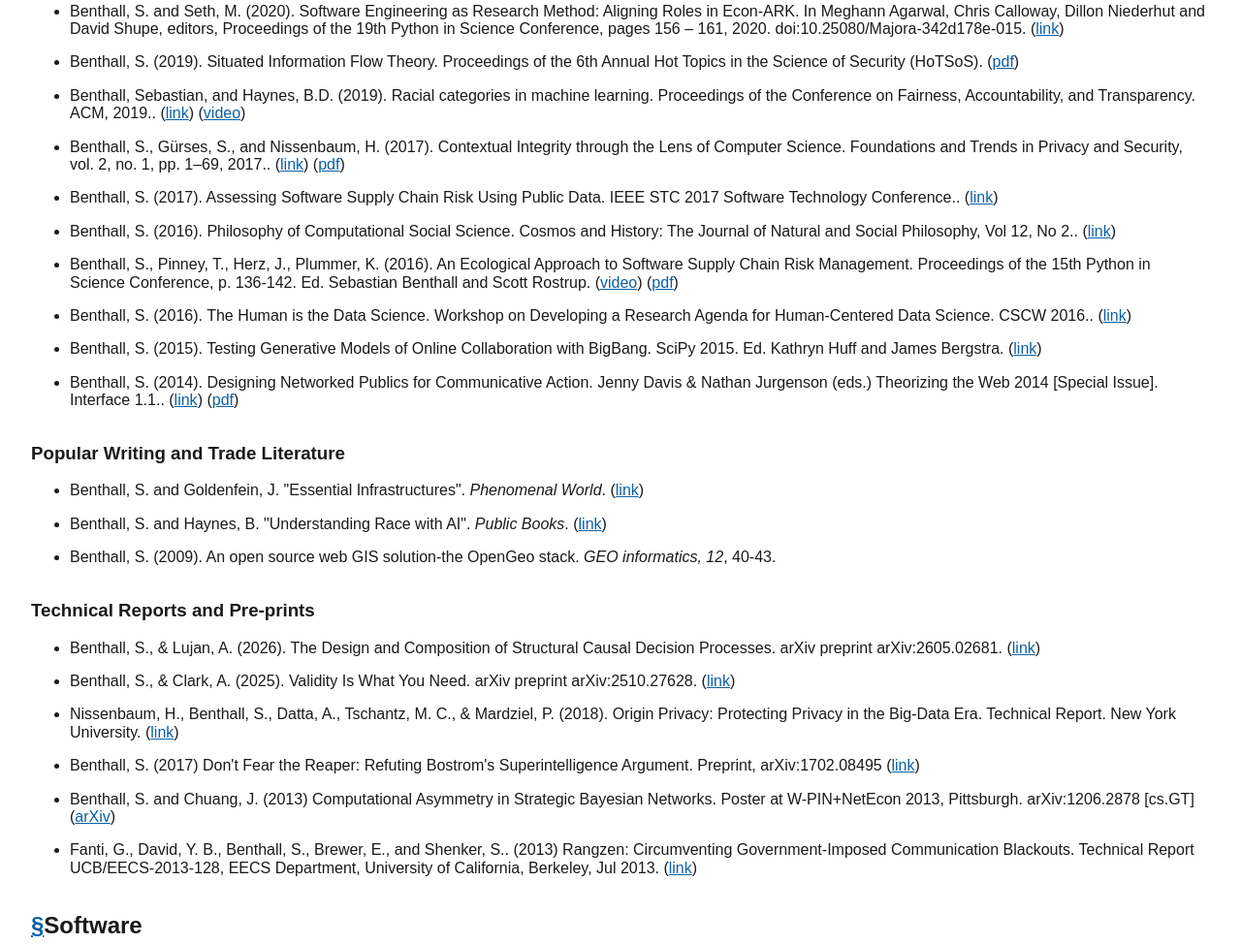
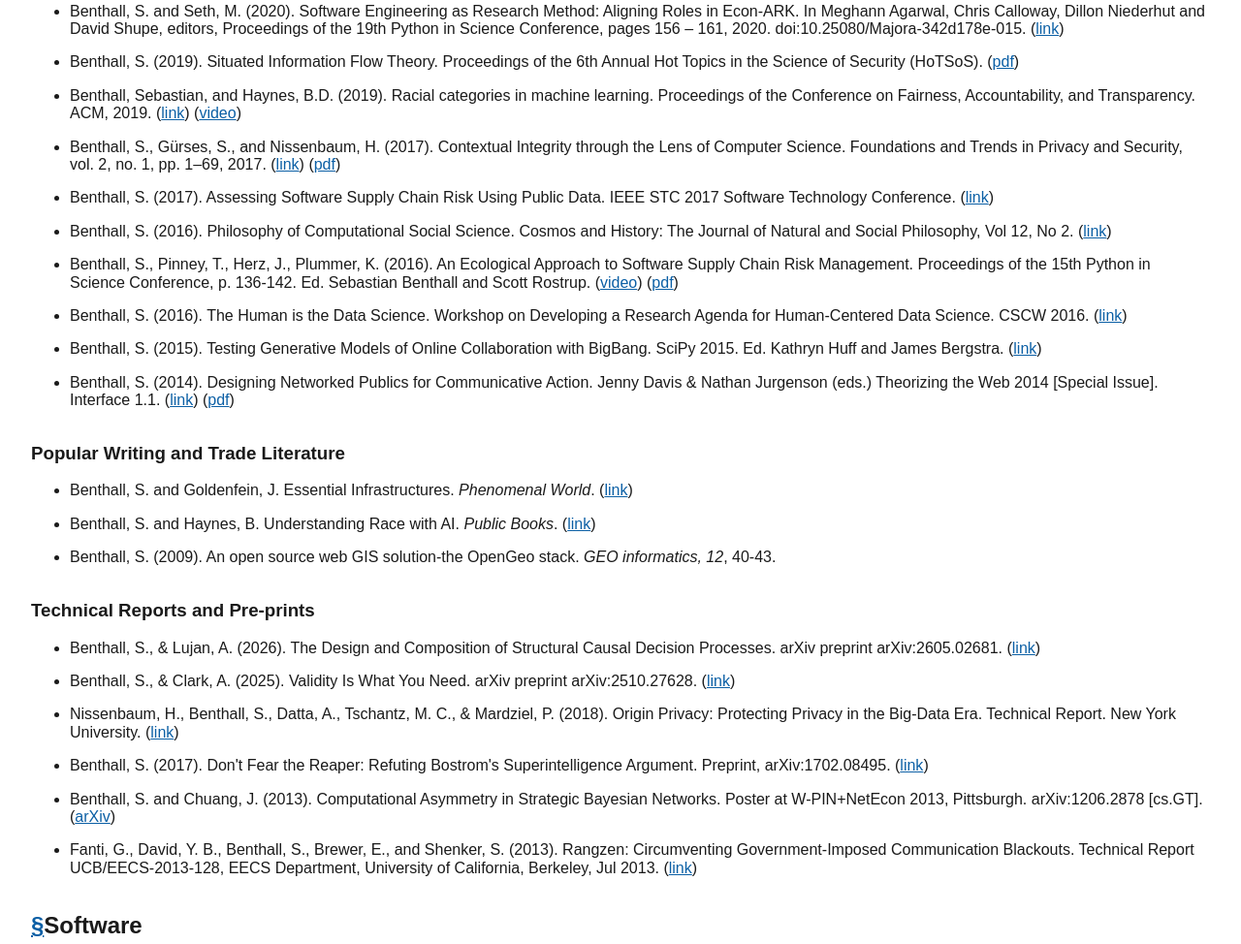
Before and after one commit to sbenthall/personal_website, a Jekyll site: the page built from index.md, in a window 1280 px wide and 1400 px high, scrolled down 917 px. Shown: the part 170-1144 px from the top of the window at 97% size. Built offline with Jekyll 4.4.1, drawn with Linux system fonts in a browser that asks for light colours; nearby versions of some CDN libraries; some of the changed text lies outside the part shown.

Commit message:
consolidated references management

```diff
--- /dev/null
+++ b/_includes/reference-list.html
@@ -0,0 +1,26 @@
+{%- comment -%}
+Renders a list of references from _data/references.yml.
+
+Usage: {% include reference-list.html refs=site.data.references.publications %}
+
+Each entry supports: authors, year (optional), title, venue, links (optional list
+of url/label pairs). Values may contain inline HTML (e.g. <strong> around an
+author name, <i> around a publication venue); they are emitted unescaped, so
+write literal ampersands as &amp;.
+{%- endcomment -%}
+<ul>
+  {%- for ref in include.refs %}
+  <li>
+  {%- if ref.year -%}
+  {{ ref.authors }} ({{ ref.year }}).
+  {%- else -%}
+  {%- comment -%} No year to separate them, so avoid doubling an author initial's period. {%- endcomment -%}
+  {%- assign authors = ref.authors | strip -%}
+  {{ authors }}{% unless authors | slice: -1 == "." %}.{% endunless %}
+  {%- endif %} {{ ref.title }}. {{ ref.venue }}.
+    {%- for link in ref.links %}
+    (<a href="{{ link.url }}">{{ link.label }}</a>)
+    {%- endfor %}
+  </li>
+  {%- endfor %}
+</ul>
--- a/index.md
+++ b/index.md
@@ -20,44 +20,15 @@
 
 <h3>Research Articles</h3>
 
-<ul>
-  {% for ref in site.data.references.publications %}
-  <li>
-  {{ref.authors}} ({{ref.year}}). {{ref.title}}. {{ref.venue}}.
-    {% for link in ref.links %}
-    (<a href="{{link.url}}">{{link.label}}</a>)
-    {% endfor %}
-  </li>
-  {% endfor %}
-</ul>
+{% include reference-list.html refs=site.data.references.publications %}
 
 <h3>Popular Writing and Trade Literature</h3>
 
-<ul>
-  <li>Benthall, S. and Goldenfein, J. "Essential Infrastructures". <i>Phenomenal World</i>. (<a href="https://phenomenalworld.org/analysis/essential-infrastructures">link</a>)</li>
-  <li>Benthall, S. and Haynes, B. "Understanding Race with AI". <i>Public Books</i>. (<a href="https://www.publicbooks.org/understanding-race-with-ai/">link</a>)</li>
-  <!--
-  <li>
-    Benthall, S. (2013) "Why Weird Twitter", <em>Ethnography Matters</em>. (<a href="http://ethnographymatters.net/blog/2013/06/30/why-weird-twitter-part-1/">link</a>) <em>A brief and unlikely foray into social media ethnography...</em>
-  </li>
-  -->
-  <li>Benthall, S. (2009). An open source web GIS solution-the OpenGeo stack. <em>GEO informatics, 12</em>, 40-43.
-  </li>
-</ul>
+{% include reference-list.html refs=site.data.references.popular %}
 
 <h3>Technical Reports and Pre-prints</h3>
-<ul>
-  <li>Benthall, S., &amp; Lujan, A. (2026). The Design and Composition of Structural Causal Decision Processes. arXiv preprint arXiv:2605.02681. (<a href="https://arxiv.org/abs/2605.02681">link</a>)</li>
-  <li>Benthall, S., &amp; Clark, A. (2025). Validity Is What You Need. arXiv preprint arXiv:2510.27628. (<a href="https://arxiv.org/abs/2510.27628">link</a>)</li>
-  <li>Nissenbaum, H., Benthall, S., Datta, A., Tschantz, M. C., &amp; Mardziel, P. (2018). Origin Privacy: Protecting Privacy in the Big-Data Era. Technical Report. New York University. (<a href="http://www.dtic.mil/dtic/tr/fulltext/u2/1057995.pdf">link</a>)</li>
-  <li>Benthall, S. (2017) Don't Fear the Reaper: Refuting Bostrom's Superintelligence Argument. Preprint, arXiv:1702.08495 (<a href="https://arxiv.org/abs/1702.08495">link</a>)</li>
-  <li>
-    Benthall, S. and Chuang, J. (2013) Computational Asymmetry in Strategic Bayesian Networks. Poster at W-PIN+NetEcon 2013, Pittsburgh. arXiv:1206.2878 [cs.GT] (<a href="http://arxiv.org/abs/1206.2878">arXiv</a>)
-  </li>
-  <li>
-   Fanti, G., David, Y. B., Benthall, S., Brewer, E., and Shenker, S.. (2013) Rangzen: Circumventing Government-Imposed Communication Blackouts. Technical Report UCB/EECS-2013-128, EECS Department, University of California, Berkeley, Jul 2013. (<a href="http://www.eecs.berkeley.edu/Pubs/TechRpts/2013/EECS-2013-128.html">link</a>)
-   </li>
-</ul>
+
+{% include reference-list.html refs=site.data.references.preprints %}
 
 <h2 id="software"><a href="#software">&sect;</a>Software</h2>
 <ul>
```
Also changed, not shown: _data/references.yml (+79 -8 lines).
